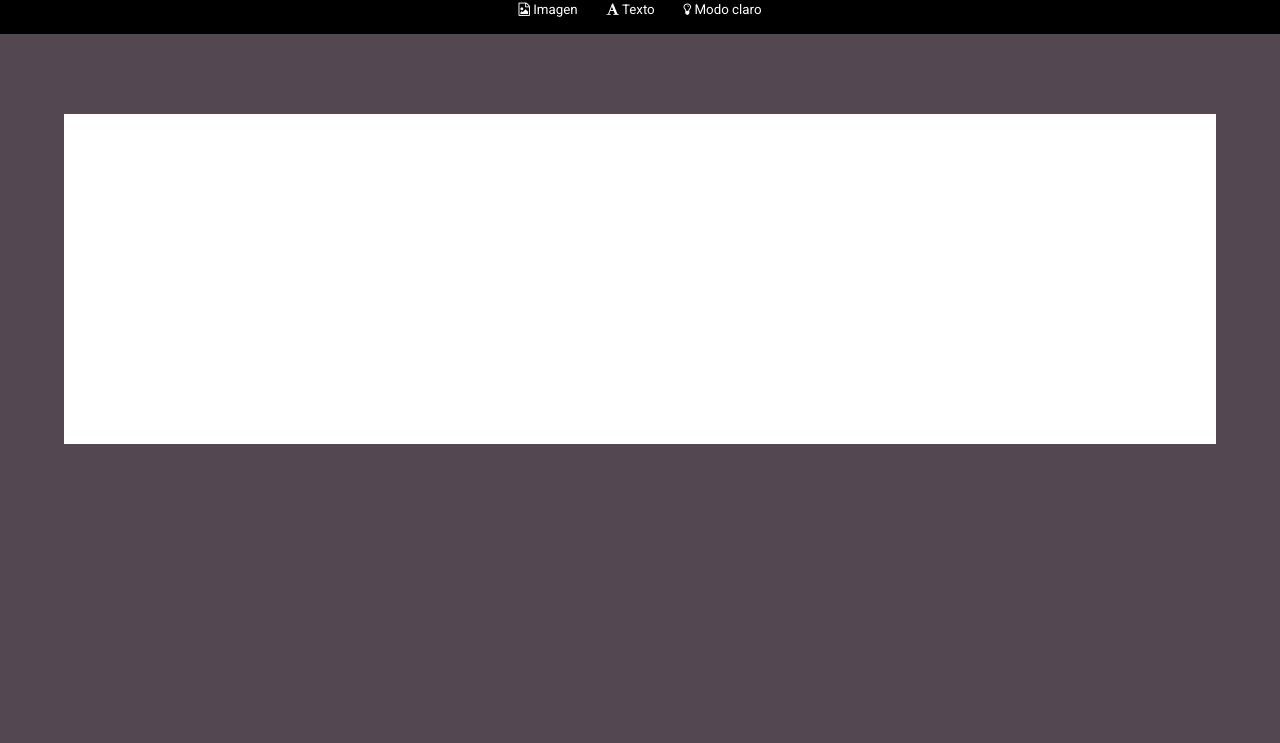
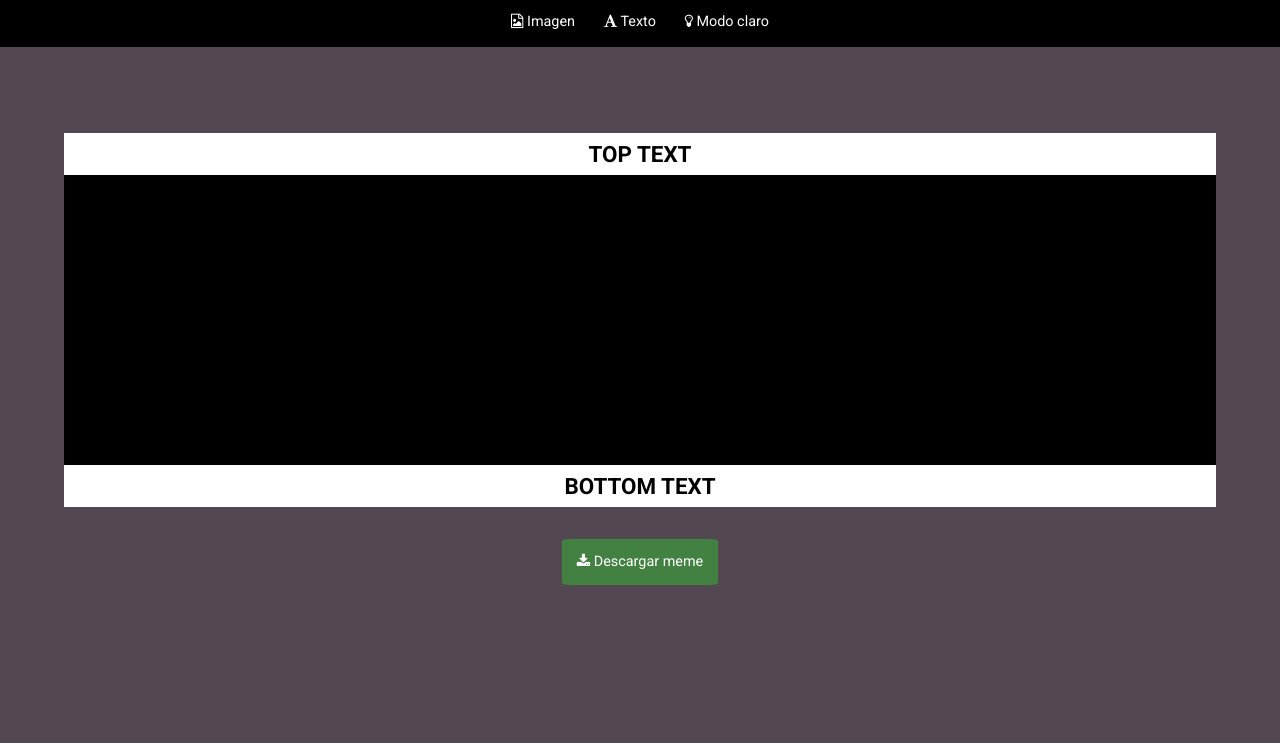
Before and after one commit to MaiaFleschler/Generador_de_memes, a plain HTML site: page index.html in a window 1280 px wide. Shown: the part 57-800 px from the top of the page. Drawn offline with Linux system fonts and the light colour scheme.

Commit message:
Edita main y agrega paneles

```diff
--- a/index.html
+++ b/index.html
@@ -9,21 +9,28 @@
     <link rel="stylesheet" href="/style.css">
 </head>
 <body>
+    <div class="main">
         <header>
             <div class="header blackBackground whiteLetter">
                 <h1>Generador de Memes</h1>
-            <div class="botones">
-                <button class="imagen blackBackground whiteLetter"><i class="fa fa-file-image-o" aria-hidden="true"></i>  Imagen</button>
-                <button class="texto blackBackground whiteLetter"><i class="fa fa-font" aria-hidden="true"></i>  Texto</button>
-                <button class="modo blackBackground whiteLetter"><i class="fa fa-lightbulb-o" aria-hidden="true"></i>  Modo claro</button>
+                <div class="buttons">
+                    <button class="image blackBackground whiteLetter"><i class="fa fa-file-image-o" aria-hidden="true"></i>  Imagen</button>
+                    <button class="text blackBackground whiteLetter"><i class="fa fa-font" aria-hidden="true"></i>  Texto</button>
+                    <button class="darkOrLight blackBackground whiteLetter"><i class="fa fa-lightbulb-o" aria-hidden="true"></i>  Modo claro</button>
                 </div>
             </div>
         </header>
-    <div class="container">
-        <div class="meme whiteBackground">
-
+        <section class="container">
+            <div class="meme">
+                <div class="topText textMeme whiteBackground blackLetter">TOP TEXT</div>
+                <div class="imgMeme blackBackground"></div>
+                <div class="bottomText textMeme whiteBackground blackLetter">BOTTOM TEXT</div>
             </div>
+            <button class="download whiteLetter"><i class="fa fa-download" aria-hidden="true"></i>  Descargar meme</button>
+        </section>
     </div>
+    <div class="imageEdit"></div>
+    <div class="textEdit"></div>
 
     <script src="/app.js"></script>
 </body>
--- a/style.css
+++ b/style.css
@@ -6,6 +6,7 @@
 }
 body{
     background-color: rgb(83, 72, 82);
+    display: flex;
 }
 .whiteLetter{
     color: white;
@@ -19,27 +20,34 @@ body{
 .blackBackground{
     background-color: black;
 }
+.main{
+
+    width: 100%;
+}
 .header{
     display: flex;
     flex-direction: column;
     align-items: center;
-    padding-top: 0.5rem;
+    padding-top: 0.9rem;
     padding-bottom: 1rem;
 }
 .header h1{
-    font-size: 1.7rem;
-    margin-bottom: 1rem;
+    font-size: 1.8rem;
+    margin-bottom: 1.2rem;
 }
-.imagen{
+.image{
     border: none;
+    font-size: 0.9rem;
 }
-.texto{
+.text{
     border: none;
     margin-left: 0.8rem;
     margin-right: 0.8rem;
+    font-size: 0.9rem;
 }
-.modo{
+.darkOrLight{
     border: none;
+    font-size: 0.9rem;
 }
 .container{
     display: flex;
@@ -47,7 +55,36 @@ body{
     align-items: center;
 }
 .meme{
+    display: flex;
+    flex-direction: column;
     width: 90%;
-    height: 330px;
-    margin-top: 5rem;
+    margin-top: 5.4rem;
 }
+.textMeme{
+    width: 100%;
+    text-align: center;
+    font-size: 1.4rem;
+    font-weight: bold;
+    padding-top: 0.5rem;
+    padding-bottom: 0.5rem;
+}
+.imgMeme{
+    width: 100%;
+    height: 290px;
+}
+.download{
+    background-color: rgb(66, 129, 66);
+    margin-top: 2rem;
+    border: none;
+    border-radius: 5%;
+    padding: 0.9rem;
+    font-size: 0.9rem;
+}
+.imageEdit{
+    display: none;
+    width: 100%;
+}
+.textEdit{
+    display: none;
+    width: 100%;
+}
```
Lines whose indentation alone changed are shown as unchanged.
